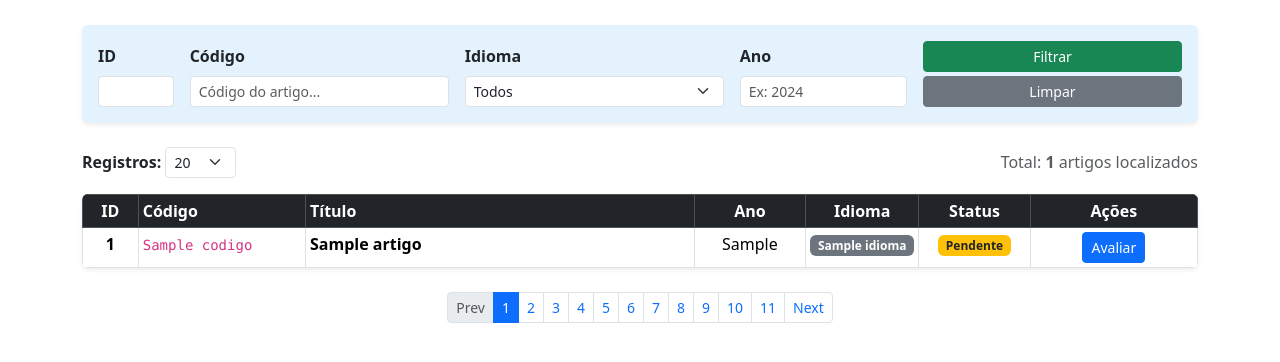
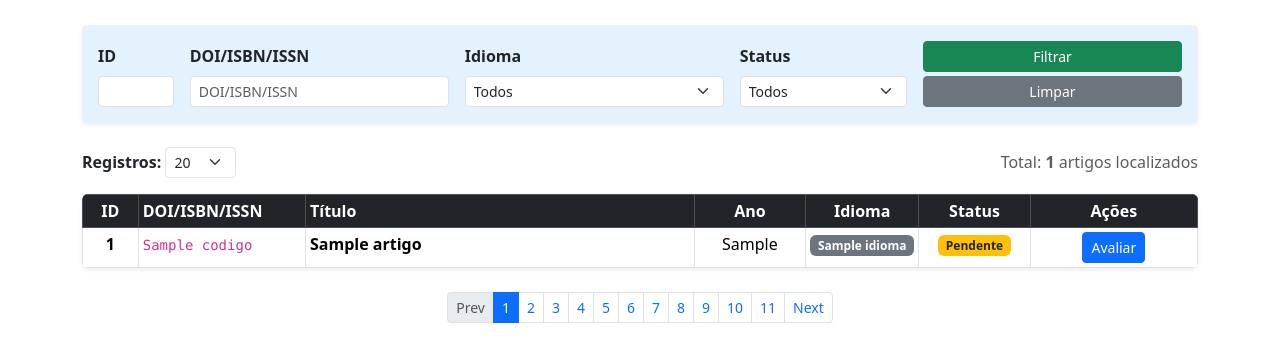
Before and after one commit to 8afael/estado, a Python web app: template backend/app/templates/artigos_lista.html in a window 1280 px wide. Shown: the part 137-499 px from the top of the page. Run offline with Jinja, Linux system fonts and the light colour scheme; the template is opened without the code that fills it: most values are stand-ins (such as "Sample title", 1, 10 or a date in 2020).

Commit message:
filtro status

```diff
--- a/backend/app/templates/artigos_lista.html
+++ b/backend/app/templates/artigos_lista.html
@@ -27,10 +27,10 @@
 {% set q_id = request.query_params.id or '' %}
 {% set q_codigo = request.query_params.codigo or '' %}
 {% set q_idioma = request.query_params.idioma or '' %}
-{% set q_ano = request.query_params.ano or '' %}
+{% set q_status = request.query_params.status or '' %}
 
 {# Montagem da string de filtros para paginação #}
-{% set filtros_url = "&id=" ~ q_id ~ "&codigo=" ~ q_codigo ~ "&idioma=" ~ q_idioma ~ "&ano=" ~ q_ano %}
+{% set filtros_url = "&id=" ~ q_id ~ "&codigo=" ~ q_codigo ~ "&idioma=" ~ q_idioma ~ "&status=" ~ q_status %}
 
 <div class="d-flex justify-content-between align-items-center mb-4">
     <div>
@@ -44,7 +44,6 @@
 
 <div class="card mb-4 shadow-sm card-filtros">
     <div class="card-body">
-        {# Alterado para POST para usar a rota de tratamento seguro que criamos #}
         <form method="POST" action="/estado/artigos/" class="row g-3 align-items-end" id="formFiltros">
             <input type="hidden" name="size" value="{{ size }}">
 
@@ -54,8 +53,8 @@
             </div>
 
             <div class="col-md-3">
-                <label class="form-label fw-semibold">Código</label>
-                <input type="text" name="codigo" class="form-control form-control-sm" value="{{ q_codigo }}" placeholder="Código do artigo...">
+                <label class="form-label fw-semibold">DOI/ISBN/ISSN</label>
+                <input type="text" name="codigo" class="form-control form-control-sm" value="{{ q_codigo }}" placeholder="DOI/ISBN/ISSN">
             </div>
 
             <div class="col-md-3">
@@ -69,8 +68,12 @@
             </div>
 
             <div class="col-md-2">
-                <label class="form-label fw-semibold">Ano</label>
-                <input type="number" name="ano" class="form-control form-control-sm" value="{{ q_ano }}" placeholder="Ex: 2024">
+                <label class="form-label fw-semibold">Status</label>
+                <select name="status" class="form-select form-select-sm" onchange="this.form.submit()">
+                    <option value="">Todos</option>
+                    <option value="pendente" {% if q_status == 'pendente' %}selected{% endif %}>Pendente</option>
+                    <option value="concluido" {% if q_status == 'concluido' %}selected{% endif %}>Concluído</option>
+                </select>
             </div>
 
             <div class="col-md-3 text-end">
@@ -98,11 +101,11 @@
         <thead class="table-dark">
             <tr>
                 <th class="text-center" style="width: 5%;">ID</th>
-                <th style="width: 15%;">Código</th>
+                <th style="width: 15%;">DOI/ISBN/ISSN</th>
                 <th>Título</th>
                 <th class="text-center" style="width: 10%;">Ano</th>
                 <th class="text-center" style="width: 10%;">Idioma</th>
-                <th class="text-center" style="width: 10%;">Status</th> {# NOVA COLUNA #}
+                <th class="text-center" style="width: 10%;">Status</th>
                 <th class="text-center" style="width: 15%;">Ações</th>
             </tr>
         </thead>
@@ -119,7 +122,6 @@
                 <td class="text-center">{{ artigo.ano_publicacao or '-' }}</td>
                 <td class="text-center"><span class="badge bg-secondary">{{ artigo.idioma or 'N/A' }}</span></td>
 
-                {# EXIBIÇÃO DO STATUS DA INTERMEDIÁRIA #}
                 <td class="text-center">
                     {% if artigo.distribuicoes and artigo.distribuicoes[0].status == 'concluido' %}
                         <span class="badge bg-success">Concluído</span>
@@ -181,7 +183,6 @@ function alterarTamanho(valor) {
     const urlParams = new URLSearchParams(window.location.search);
     urlParams.set('size', valor);
     urlParams.set('page', '1');
-    // Força o caminho fixo incluindo o prefixo do servidor
     window.location.href = '/estado/artigos/?' + urlParams.toString();
 }
 </script>
```
Also changed, not shown: backend/app/routers/artigos_routes.py (+13 -6 lines).
